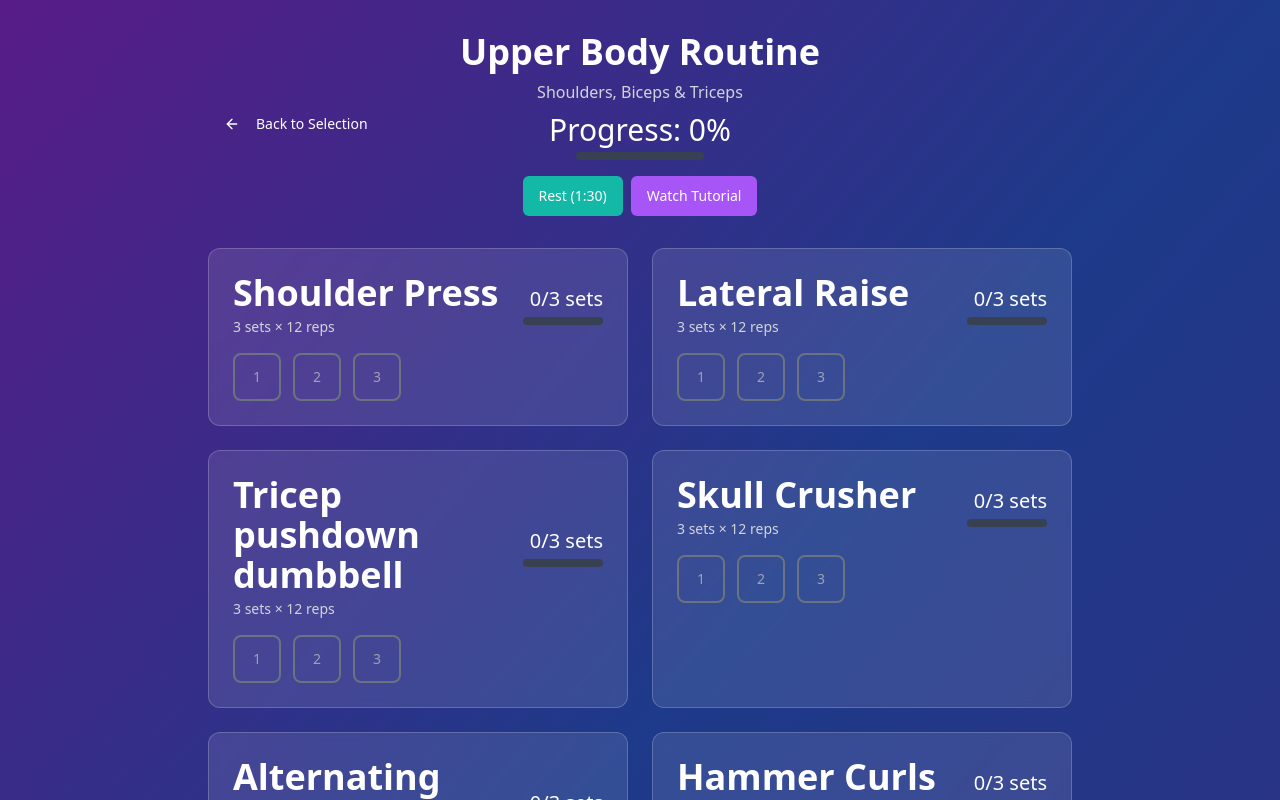
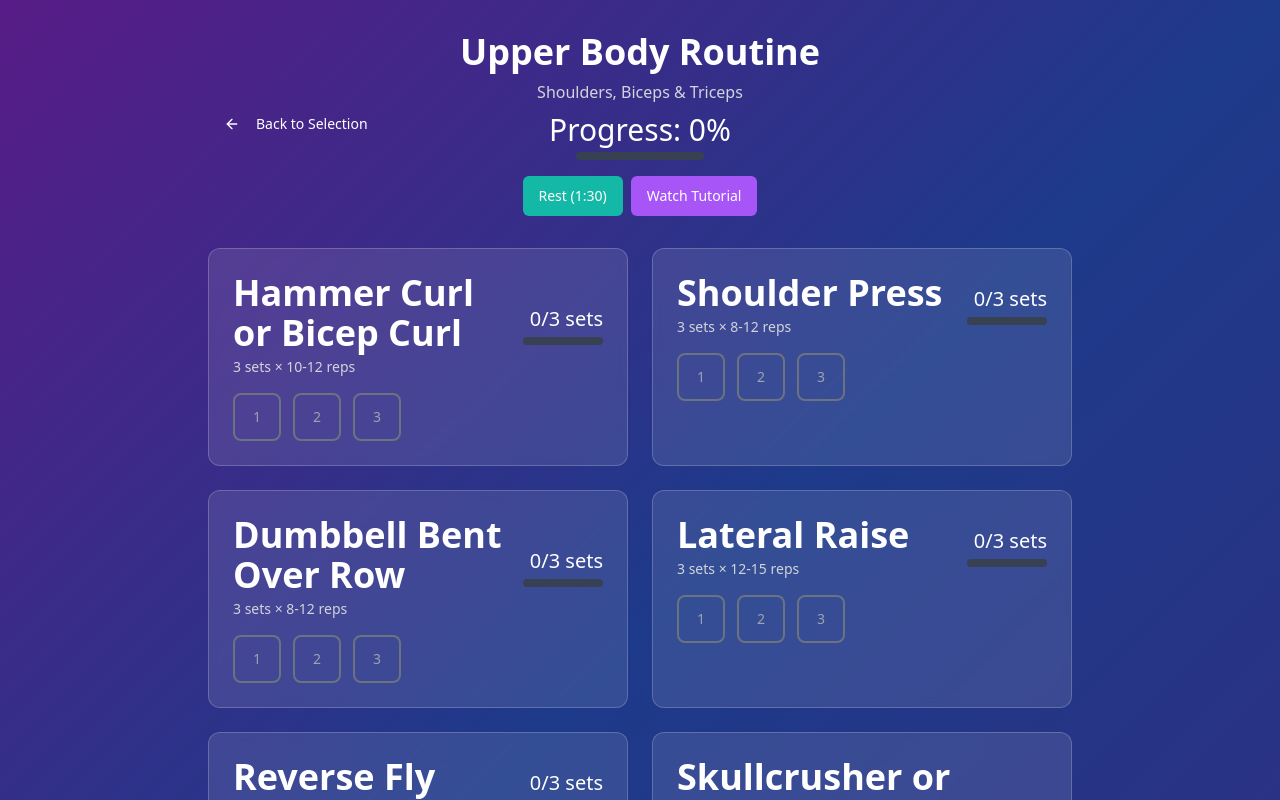
Before and after one commit to KawaiNez/workout-checklist-buddy, a React (Vite) app: page / in a window 1280 px wide. Both pictures are taken after a click on the element 472 px from the left and 312 px from the top of the page. Shown: the top 800 px of the page. Built offline with nearby package versions, Linux system fonts and the light colour scheme.

Commit message:
Add Upper Body Exercises
Update the upper body workout to include the new exercise list as provided, switching reps to string ranges where appropriate and introducing optional exercises. This adds 1) revised exercise order and names, 2) string-based reps, and 3) optional flag support groundwork.

```diff
--- a/src/components/ExerciseCard.tsx
+++ b/src/components/ExerciseCard.tsx
@@ -5,7 +5,10 @@ interface Exercise {
   name: string;
   sets: number;
   reps: string | number;
+  optional?: boolean;
 }
+
+export type { Exercise };
 
 interface ExerciseCardProps {
   exercise: Exercise;
--- a/src/components/UpperBodyWorkout.tsx
+++ b/src/components/UpperBodyWorkout.tsx
@@ -9,16 +9,23 @@ interface UpperBodyWorkoutProps {
 }
 
 const upperBodyExercises = [
-  { name: 'Shoulder Press', sets: 3, reps: 12 },
-  { name: 'Lateral Raise', sets: 3, reps: 12 },
-  { name: 'Tricep pushdown dumbbell', sets: 3, reps: 12 },
-  { name: 'Skull Crusher', sets: 3, reps: 12 },
-  { name: 'Alternating Bicep Curl', sets: 3, reps: 12 },
-  { name: 'Hammer Curls', sets: 3, reps: 12 },
-  { name: 'Dumbbell Bent Over Row', sets: 3, reps: 12 },
-  { name: 'Reverse Fly', sets: 3, reps: 12 },
-  { name: 'Forearm Twist', sets: 3, reps: 12 },
-  { name: 'Dumbbell Shrug', sets: 3, reps: 12 },
+  // 1️⃣ Start with biceps (your priority)
+  { name: 'Hammer Curl or Bicep Curl', sets: 3, reps: '10-12' },
+
+  // 2️⃣ Big compounds for shoulders + back
+  { name: 'Shoulder Press', sets: 3, reps: '8-12' },
+  { name: 'Dumbbell Bent Over Row', sets: 3, reps: '8-12' },
+
+  // 3️⃣ Shape & balance (delts + rear delts)
+  { name: 'Lateral Raise', sets: 3, reps: '12-15' },
+  { name: 'Reverse Fly', sets: 3, reps: '12-15' },
+
+  // 4️⃣ Direct triceps for definition
+  { name: 'Skullcrusher or tricep pushdown', sets: 3, reps: '10-12' },
+
+  // 5️⃣ Optional "detail" work
+  { name: 'Dumbbell Shrug', sets: 2, reps: '12-15', optional: true },
+  { name: 'Forearm Twist', sets: 2, reps: '12-15', optional: true },
 ];
 
 export const UpperBodyWorkout = ({ onBack }: UpperBodyWorkoutProps) => {
```
